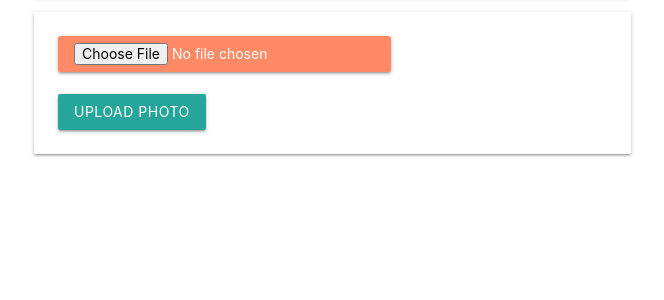
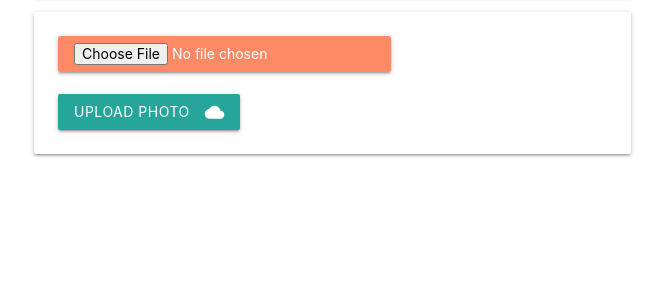
Before and after one commit to heyjudesmom/save-the-date, a Django app: template main_app/templates/dates/detail.html in a window 1280 px wide. Shown: the part 362-662 px from the top of the page, without its empty margins (158-822 px from the left). Run offline with Django 4.2, Linux system fonts and the light colour scheme; the template is opened without the code that fills it, so the values that code supplies are empty.

Commit message:
photo buttons styled

```diff
--- a/main_app/templates/dates/detail.html
+++ b/main_app/templates/dates/detail.html
@@ -26,7 +26,8 @@
             <input type="file" name="photo-file" class="waves-effect waves-light btn #ff8a65 deep-orange lighten-2">
             <br>
             <br>
-            <input type="submit" class="btn" value="Upload Photo">
+            <!-- <input type="submit" class="btn" value="Upload Photo"> -->
+            <button type="submit" class="btn"><i class="material-icons right">cloud</i>Upload Photo</button>
         </form>
     </div>
     <div class="col s4">
@@ -38,7 +39,7 @@
             <li class="collection-item avatar">
                 <form action="{% url 'unassoc_activity' date.id x.id %}" method="POST">
                     {% csrf_token %}
-                    <button type="submit" class="btn-floating white-text waves-effect waves-light material-icons circle #00bfa5 teal accent-4"> star</button>
+                    <button type="submit" class="btn-floating white-text waves-effect waves-light material-icons circle teal">star</button>
                 </form>
                 <span class="title">{{ x.name }}</span>
                 <p>Type: {{ x.type }} <br>
```
